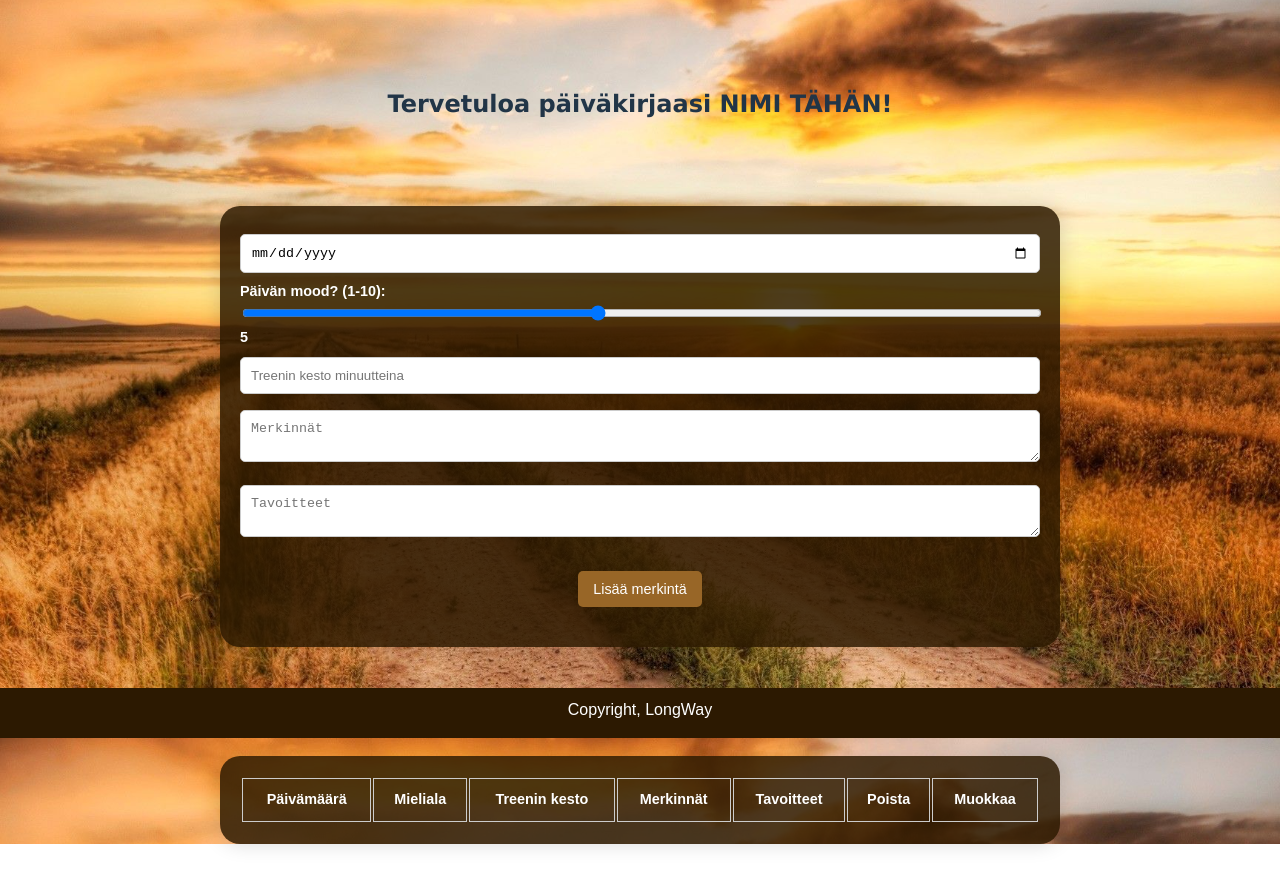
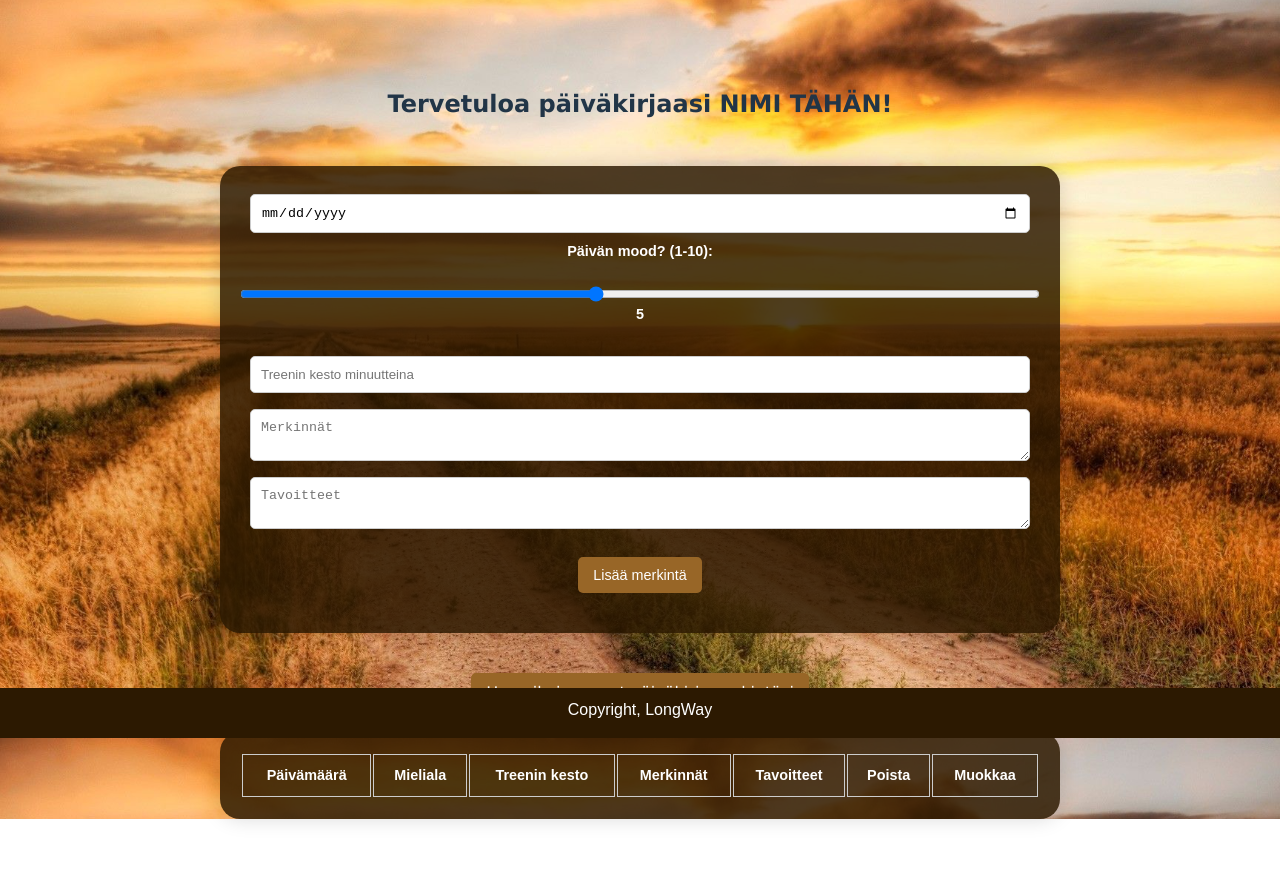
Before and after one commit to rontimon/nettisivu, a website built with Vite: page start-api-harjoituspohja.html in a window 1280 px wide. Shown: the part 62-948 px from the top of the page. Built offline with nearby package versions, Linux system fonts and the light colour scheme; no server answers; sample sign-in values are in the browser's storage.

Commit message:
vittu melkeen toimii

```diff
--- a/start-api-harjoituspohja.html
+++ b/start-api-harjoituspohja.html
@@ -25,8 +25,8 @@
 
 
     <!-- <h3>Päiväkirjasi</h3> -->
-
-    <form class="training-diary-form">
+  <div class="training-diary-form">
+    <form id="diary-form">
       <input type="date" name="entry_date" required>
       <label for="mood">Päivän mood? (1-10):</label><br>
       <input type="range" id="mood" name="mood" min="1" max="10" value="5" oninput="moodValue.value = this.value" style="width: 100%;">
@@ -36,7 +36,7 @@
       <textarea name="goals" placeholder="Tavoitteet"></textarea>
       <button type="submit">Lisää merkintä</button>
     </form>
-
+  </div>
 
     <button id="fetchEntries">Hae aikaisemmat päiväkirjamerkintäsi</button>
     <table class="diaryEntriesContainer">
--- a/start-api-harjoituspohja.js
+++ b/start-api-harjoituspohja.js
@@ -38,7 +38,7 @@ async function showUserName(token) {
 };
 
 
-const form = document.getElementsByClassName('training-diary-form');
+const form = document.getElementById('diary-form');
 console.log(form);
 form.addEventListener('submit', submitDiary);
 const entriesButton = document.querySelector("#fetchEntries");
--- a/style.css
+++ b/style.css
@@ -326,6 +326,7 @@ margin: 0; /* Poistetaan oletusmarginaalit */
     padding: 14px 16px;
     text-decoration: none;
     margin-top: 50px;
+
   }
   #name {
     font-weight: bolder;
@@ -334,50 +335,57 @@ margin: 0; /* Poistetaan oletusmarginaalit */
   /* Päiväkirjamerkintöjen tyylittely */
 
   /* Training Diary Form Tyylittely */
-.training-diary-form {
-  background-color: #2c1901d7; /* Sama taustaväri kuin muilla formeilla */
+  #diary-form {
+    background-color: #2c1901d5; /* Taustaväri */
     padding: 20px;
+    width: 70%; /* Leveys */
+    box-shadow: 0 0 20px rgba(0, 0, 0, 0.15); /* Varjostus */
+    border-radius: 20px; /* Pyöristetyt reunat */
+    margin: 50px auto; /* Keskitetty */
+    margin-top: 10px;
+    margin-bottom: 40px;
+    display: flex; /* Flexbox-asettelu */
+    flex-direction: column; /* Lapsielementit pystysuunnassa */
+    align-items: center; /* Keskitetään sisältö */
+  }
+
+  /* Form elementin tyylit, kun se on .training-diary-form sisällä */
+  .training-diary-form form {
+    width: 100%; /* Asetetaan leveydeksi 100% containerista */
     font-weight: bold;
-  width: 70%; /* Sopiva leveys formin sisällölle */
     font-size: 0.9em;
     font-family: sans-serif;
-  box-shadow: 0 0 20px rgba(0, 0, 0, 0.15); /* Lisätään hieman varjostusta */
-  border-radius: 20px; /* Pyöristetyt reunat kuten muissakin formeissa */
-  margin: 50px auto; /* Keskitetään formi */
   }
 
-/* Yhtenäiset input-tyylit */
+  /* Input ja textarea-tyylit pysyvät samana */
   .training-diary-form input[type="text"],
   .training-diary-form input[type="number"],
   .training-diary-form input[type="date"],
   .training-diary-form textarea {
-  width: 100%;
+    width: calc(100% - 20px); /* Vähennetään padding */
     padding: 10px;
     margin: 8px 0;
     box-sizing: border-box;
-  border-radius: 5px; /* Pyöristetyt input-kenttien reunat */
-  border: 1px solid #ccc; /* Hienovarainen reunus */
+    border-radius: 5px;
+    border: 1px solid #ccc;
   }
 
-
-
+  /* Button-tyylit pysyvät samana */
   .training-diary-form button {
-  background-color: #986627; /* Nappulan taustaväri, sopii yhteen muiden nappuloiden kanssa */
+    background-color: #986627;
     color: white;
     padding: 10px 15px;
     border: none;
     border-radius: 5px;
     cursor: pointer;
     display: block;
-  width: max-content;
-  margin: 20px auto; /* Keskitetään nappula */
+    margin: 20px 0; /* Marginaali säätö */
     font-size: 1em;
   }
 
   .training-diary-form button:hover {
-  background-color: #98652771; /* Tummempi hover-efekti nappulalle */
+    background-color: #98652771;
   }
-
 
 
 
@@ -415,7 +423,7 @@ margin: 0; /* Poistetaan oletusmarginaalit */
 }
 
 #fetchEntries:hover {
-  background-color: #98652771;
+  background-color: #7a4a0fc5;
 }
 
 
```
Lines whose indentation alone changed are shown as unchanged.
